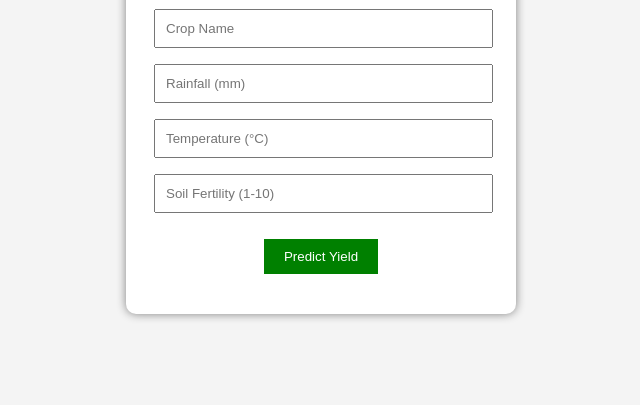
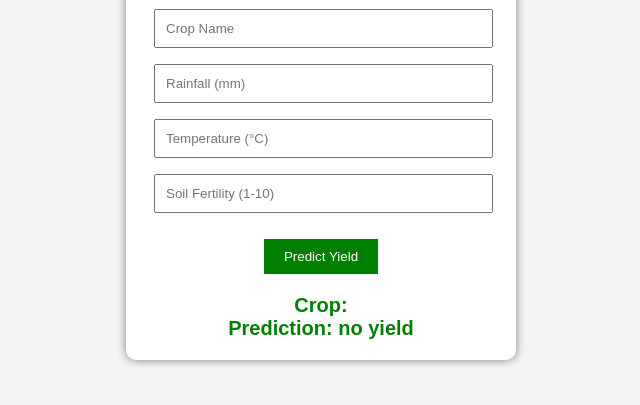
Before and after one commit to sangeetha-sudo07/AI-crop-yield-prediction, a plain HTML site: page index.html in a window 1280 px wide. Both pictures are taken after a click on the button "Predict Yield". Shown: the part 165-570 px from the top of the page, without its empty margins (319-959 px from the left). Drawn offline with Linux system fonts and the light colour scheme.

Commit message:
Fix comparison operators in yield calculation

```diff
--- a/index.html
+++ b/index.html
@@ -91,7 +91,7 @@ function predictYield(){
     else if(rainfall >= 700 && temperature<= 60 && soil >= 5){
         output = "Medium Yield Expected";
     }
-    else if(rainfall = 0 && temperature= 0 && soil=0) {
+    else if(rainfall == 0 && temperature == 0 && soil == 0) {
         output = "no yield";
     }
     else{
```
